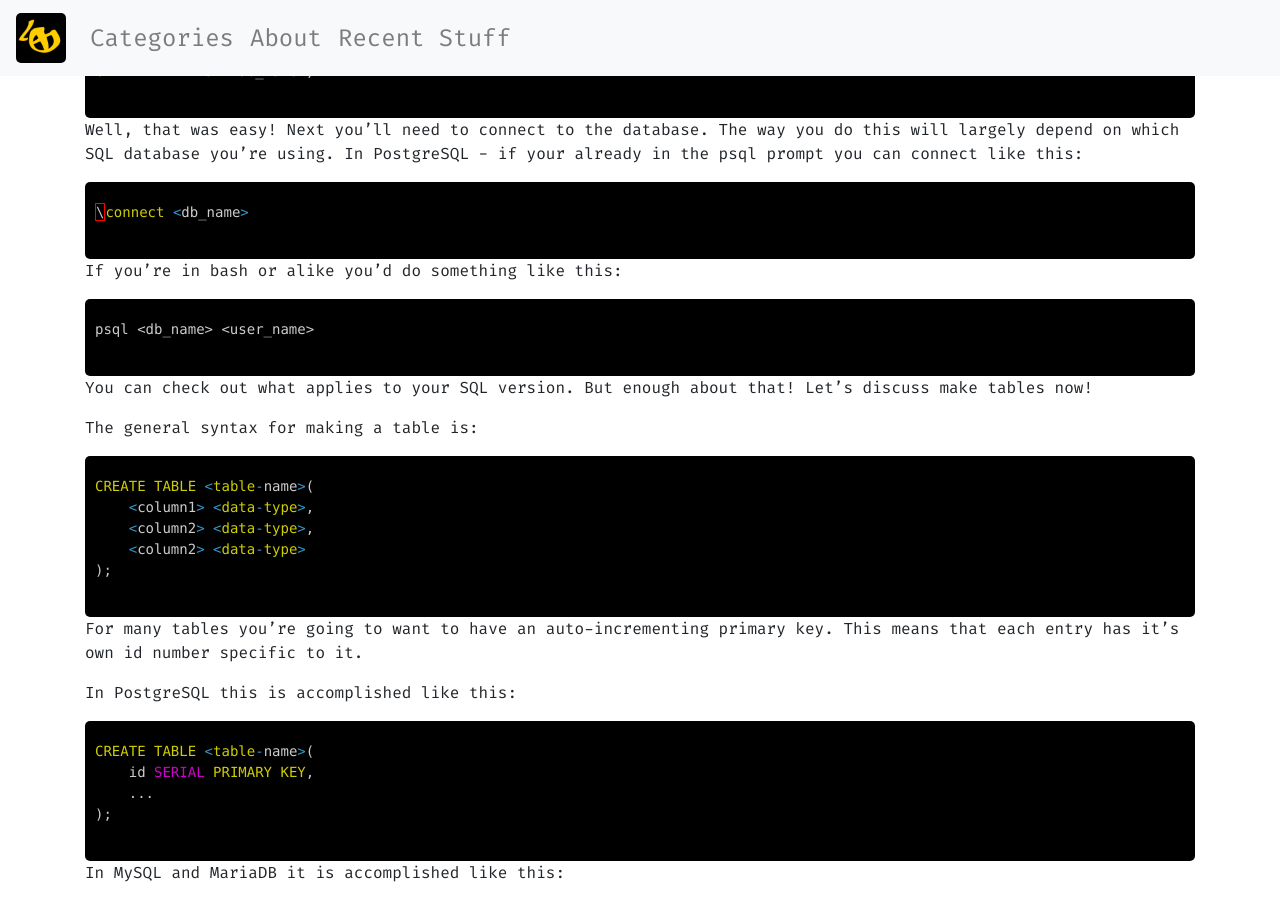
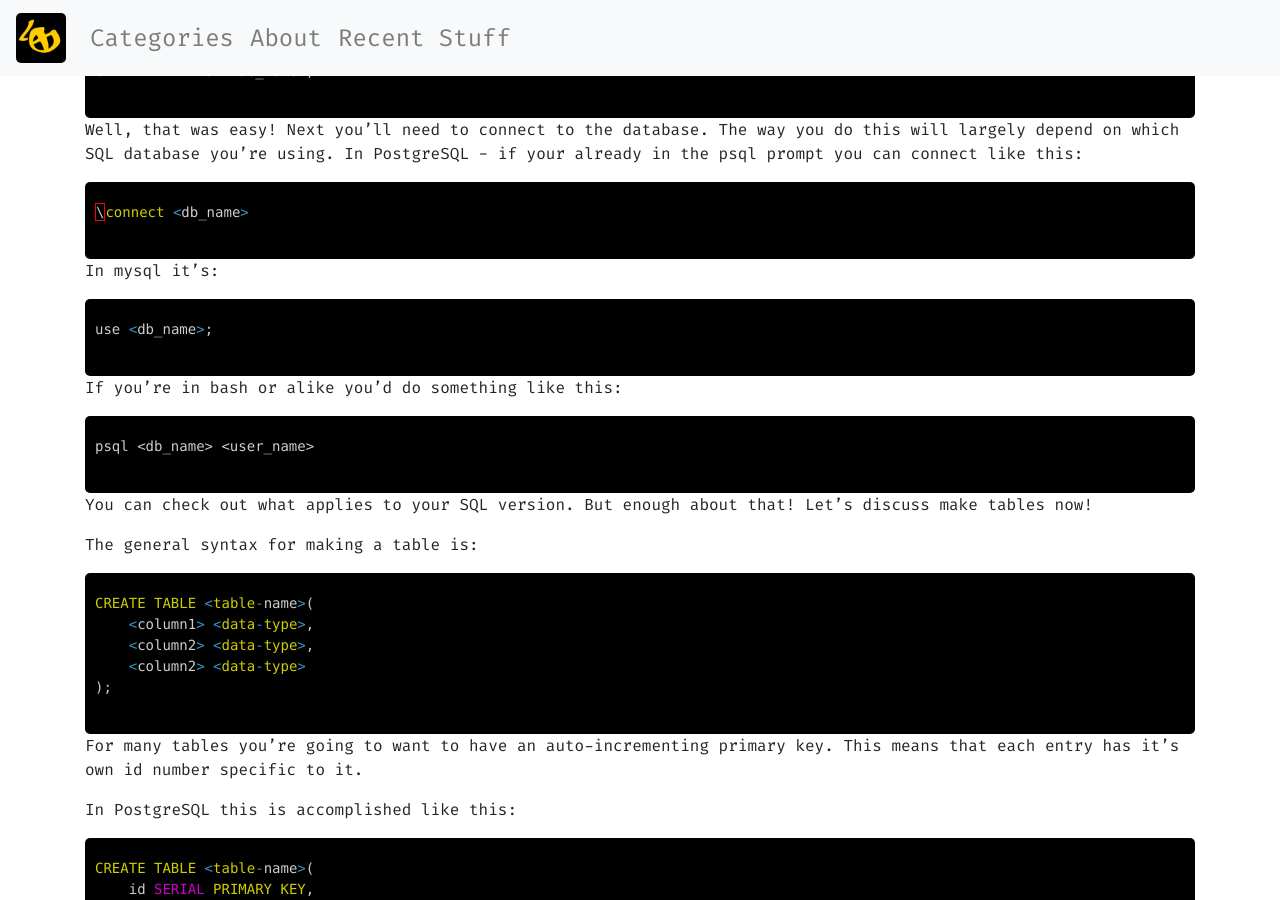
Before and after one commit to DewofyourYouth/DewofyourYouth.github.io, a Jekyll site: the page built from _posts/2019-05-29-basis -sql-cheatsheet.md, in a window 1280 px wide and 900 px high, scrolled down 474 px. Built offline with Jekyll 4.4.1, drawn with Linux system fonts in a browser that asks for light colours; nearby versions of some CDN libraries; some web fonts are replaced; comment, search, counter and statistics services are not loaded.

Commit message:
addition for mysql

````diff
--- a/_posts/2019-05-29-basis -sql-cheatsheet.md
+++ b/_posts/2019-05-29-basis -sql-cheatsheet.md
@@ -29,6 +29,12 @@ Well, that was easy! Next you'll need to connect to the database. The way you do
 
 ```sql
 \connect <db_name>
+```
+
+In mysql it's:
+
+```sql
+use <db_name>;
 ```
 
 If you're in bash or alike you'd do something like this:
````
